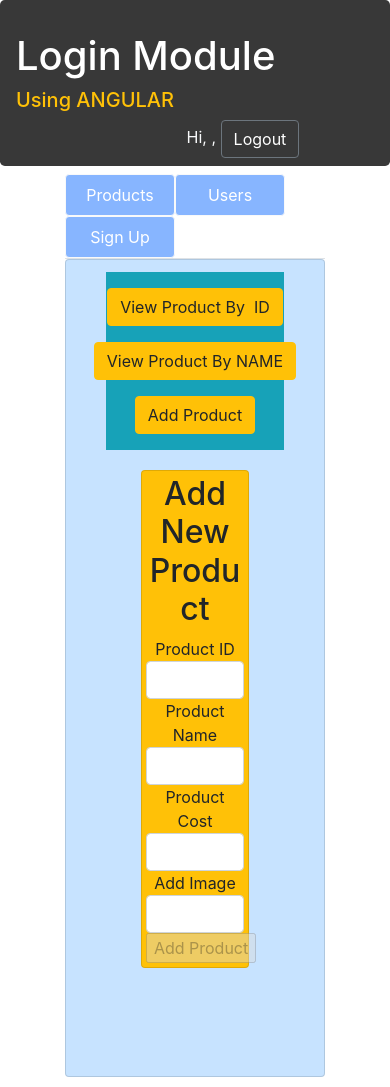
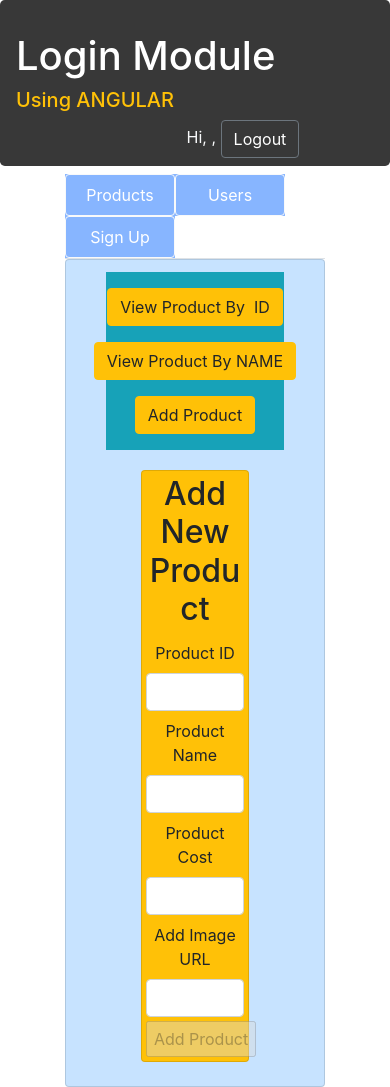
Before and after one commit to titas1803/LoginFrontend, an Angular app: page /product/addproduct in a window 390 px wide. Built offline with nearby package versions, Linux system fonts and the light colour scheme; sample sign-in values are in the browser's storage.

Commit message:
something

```diff
--- a/src/app/addproduct/addproduct.component.html
+++ b/src/app/addproduct/addproduct.component.html
@@ -1,31 +1,31 @@
 <section class="col-8 mx-auto p-1 m-1 card card-primary bg-warning" id="addid">
   <h2 class="text-center">Add New Product</h2>
   <div class="alert border-0 alert-success" *ngIf="msg!=undefined" ngClass="{'alert-success':msgflag,'alert-danger':!msgflag}">{{msg}}</div>
-  <form #frm='ngForm' (ngSubmit)="add()">
+  <form #frm='ngForm' (ngSubmit)="add()" >
 
-    <div>Product ID</div>
-    <div><input type="number" class="form-control" name="txtid" [(ngModel)]='prod.prodId' #pid="ngModel" required/></div>
+    <div class="py-1">Product ID</div>
+    <div class="py-1"><input type="number" class="form-control" name="txtid" [(ngModel)]='prod.prodId' #pid="ngModel" required/></div>
     <div class="alert alert-danger" *ngIf="pid.invalid && pid.touched" class="alert alert-danger">ID is mandatory</div>
 
 
 
-    <div>Product Name</div>
-    <div><input type="text" class="form-control" name="txtname" [(ngModel)]='prod.prodName' #pname="ngModel" required /></div>
+    <div class="py-1">Product Name</div>
+    <div class="py-1"><input type="text" class="form-control" name="txtname" [(ngModel)]='prod.prodName' #pname="ngModel" required /></div>
     <div class="alert alert-danger" *ngIf="pname.invalid && pname.touched" class="alert alert-danger">
       <div  *ngIf="pname.errors.required">Product Name is required</div>
       <div *ngIf="pname.errors.pattern">Product name must contain alphabets and can have space in between</div>
     </div>
 
-    <div>Product Cost</div>
-    <div><input type="text" class="form-control" name="txtcost" [(ngModel)]='prod.prodCost' #pcost="ngModel" required/></div>
+    <div class="py-1">Product Cost</div>
+    <div class="py-1"><input type="text" class="form-control" name="txtcost" [(ngModel)]='prod.prodCost' #pcost="ngModel" required/></div>
     <div class="alert alert-danger" *ngIf="pcost.invalid && pcost.touched" class="alert alert-danger">Cost is mandatory</div>
 
-    <div>Add Image</div>
-    <div><input type="text" name="txtimg" class="form-control" [(ngModel)]='prod.prodImg' #pimage="ngModel" required/></div>
+    <div class="py-1">Add Image URL</div>
+    <div class="py-1"><input type="text" name="txtimg" class="form-control" [(ngModel)]='prod.prodImg' #pimage="ngModel" required/></div>
     <div class="alert alert-danger" *ngIf="pimage.invalid && pimage.touched" class="alert alert-danger">Image is mandatory</div>
 
 
-    <input type="submit" value="Add Product" [disabled]="!frm.valid"/>
+    <input type="submit" value="Add Product" [disabled]="!frm.valid" class="py-1"/>
   </form>
 
 </section>
--- a/src/app/app.component.css
+++ b/src/app/app.component.css
@@ -0,0 +1,7 @@
+li{
+    width: 110px;
+    background-color: rgb(135, 181, 255);
+}
+.navbtn:active, .navbtn:focus, .navbtn:visited{
+    background-color: rgb(96, 173, 250);
+}
--- a/src/app/app.component.html
+++ b/src/app/app.component.html
@@ -12,14 +12,11 @@
   <nav class="col-8 mx-auto px-0">
     <ul class="nav nav-tabs" role="tablist">
       <li><a role="tab" href="#prod" data-toggle="tab" routerLink='product'
-          class="nav-link border border-light btn text-white text-center"
-          style="width: 110px; background-color: rgb(135, 181, 255);">Products</a></li>
+          class="nav-link border border-light btn text-white text-center navbtn">Products</a></li>
       <li><a role="tab" href="#user" data-toggle="tab" routerLink='user'
-          class="nav-link border border-light btn text-white text-center"
-          style="width: 110px;  background-color: rgb(135, 181, 255);">Users</a></li>
+          class="nav-link border border-light btn text-white text-center navbtn">Users</a></li>
       <li><a role="tab" href="#create" data-toggle="tab" routerLink='createaccount'
-          class="nav-link active border border-light btn text-white text-center"
-          style="width: 110px;  background-color: rgb(135, 181, 255);">Sign Up</a></li>
+          class="nav-link border border-light btn text-white text-center navbtn">Sign Up</a></li>
     </ul>
   </nav>
   <div class="card card-body col-8 mx-auto p-1" style="background-color: rgb(199, 227, 255);">
@@ -28,3 +25,4 @@
 </article>
 
 <!-- 146, 193, 240 -->
+<!-- style="width: 110px; background-color: rgb(135, 181, 255);" -->
--- a/src/app/product/product.component.html
+++ b/src/app/product/product.component.html
@@ -1,11 +1,10 @@
-<article class="col-10 mx-auto " [ngStyle]='{height:"800px"}'>
+<article class="col-10 mx-auto " [ngStyle]='{"min-height":"200px"}'>
   <section class="row  bg-info p-2 m-2 mx-auto justify-content-center">
     <div><input type="button" class="btn btn-warning m-2" value="View Product By  ID" routerLink="prodbyid" /></div>
     <div><input type="button" class="btn btn-warning m-2" value="View Product By NAME" routerLink="prodbyname"/></div>
     <div><input type="button" class="btn btn-warning m-2" value="Add Product" routerLink="addproduct"/></div>
   </section>
   <section class="col-12 p-2 m-2 mx-auto text-center">
-
     <router-outlet></router-outlet>
   </section>
 </article>
--- a/src/app/user/user.component.html
+++ b/src/app/user/user.component.html
@@ -1,4 +1,5 @@
-<article id="view" class="bg-info mx-auto p-1 m-1 tab-pane active">
+<article id="view" class="bg-info mx-auto p-1 m-1 tab-pane active" [ngStyle]='{"min-height":"200px"}'>
+
   <section class="row bg-info p-1 mx-auto justify-content-center">
       <!-- <div><input type="button" value="View all" class="btn btn-warning mx-2" routerLink="/viewemp"></div> -->
       <div><input type="button" value="View by Name" class="btn btn-warning m-1 p-1" style="width: 110px;" routerLink="userbyname"></div>
@@ -6,7 +7,7 @@
   </section>
   <section class="alert alert-success mx-auto col-3" *ngIf="this.userService.msg!=undefined">{{this.userService.msg}}</section>
   <section class="mx-auto text-center" >
-      <h2>View Employee</h2>
-      <router-outlet></router-outlet>
+    <h2>View Employee</h2>
+    <router-outlet></router-outlet>
   </section>
 </article>
--- a/src/app/viewalluser/viewalluser.component.css
+++ b/src/app/viewalluser/viewalluser.component.css
@@ -0,0 +1,13 @@
+@media only screen and (max-width: 400px) {
+
+    thead, tfoot {
+        display: none;
+    }
+
+    th, td {
+        display: block;
+    }
+    #uid{
+        font-weight: bold;
+    }
+}
--- a/src/app/viewalluser/viewalluser.component.html
+++ b/src/app/viewalluser/viewalluser.component.html
@@ -1,4 +1,5 @@
 <section>
+    <!-- <h2>View Employee</h2> -->
   <div *ngIf="msg!=undefined" class="alert alert-danger">{{msg}}</div>
   <div [ngStyle]="{'min-height': '250px'}">
       <table class="table table-primary table-hover col-11 mx-auto mt-2" *ngIf="this.users!.length>0">
@@ -16,7 +17,7 @@
           </thead>
           <tbody>
               <tr *ngFor="let u of userArray">
-                  <td>{{u.userId | number}}</td>
+                  <td  id="uid">{{u.userId | number}}</td>
                   <td>{{u.userName | titlecase}}</td>
                   <td>{{u.contactNo}}</td>
                   <td>{{u.emailId}}</td>
--- a/src/app/viewprodby-id/viewprodby-id.component.html
+++ b/src/app/viewprodby-id/viewprodby-id.component.html
@@ -1,4 +1,5 @@
 <div class="col-8 mx-auto p-2 m-2">
+  <!-- <h2>View Employee</h2> -->
   <h2>View By ID</h2>
     <input type="number" placeholder="Enter Product ID" [(ngModel)]="pid" class="form-control"/>
     <input type="button" value="Search" (click)="viewbyid()" class="btn btn-info"/>
--- a/src/app/viewuserby-name/viewuserby-name.component.css
+++ b/src/app/viewuserby-name/viewuserby-name.component.css
@@ -0,0 +1,13 @@
+@media only screen and (max-width: 400px) {
+
+    thead, tfoot {
+        display: none;
+    }
+
+    th, td {
+        display: block;
+    }
+    #uid{
+        font-weight: bold;
+    }
+}
--- a/src/app/viewuserby-name/viewuserby-name.component.html
+++ b/src/app/viewuserby-name/viewuserby-name.component.html
@@ -15,12 +15,11 @@
                   <th>Date of Birth</th>
                   <th>Address</th>
                   <th>Location</th>
-                  <!-- <th>Role</th> -->
               </tr>
           </thead>
           <tbody>
               <tr *ngFor="let u of userArray">
-                  <td>{{u.userId | number}}</td>
+                  <td id="uid">{{u.userId | number}}</td>
                   <td>{{u.userName | titlecase}}</td>
                   <td>{{u.contactNo}}</td>
                   <td>{{u.emailId}}</td>
```
